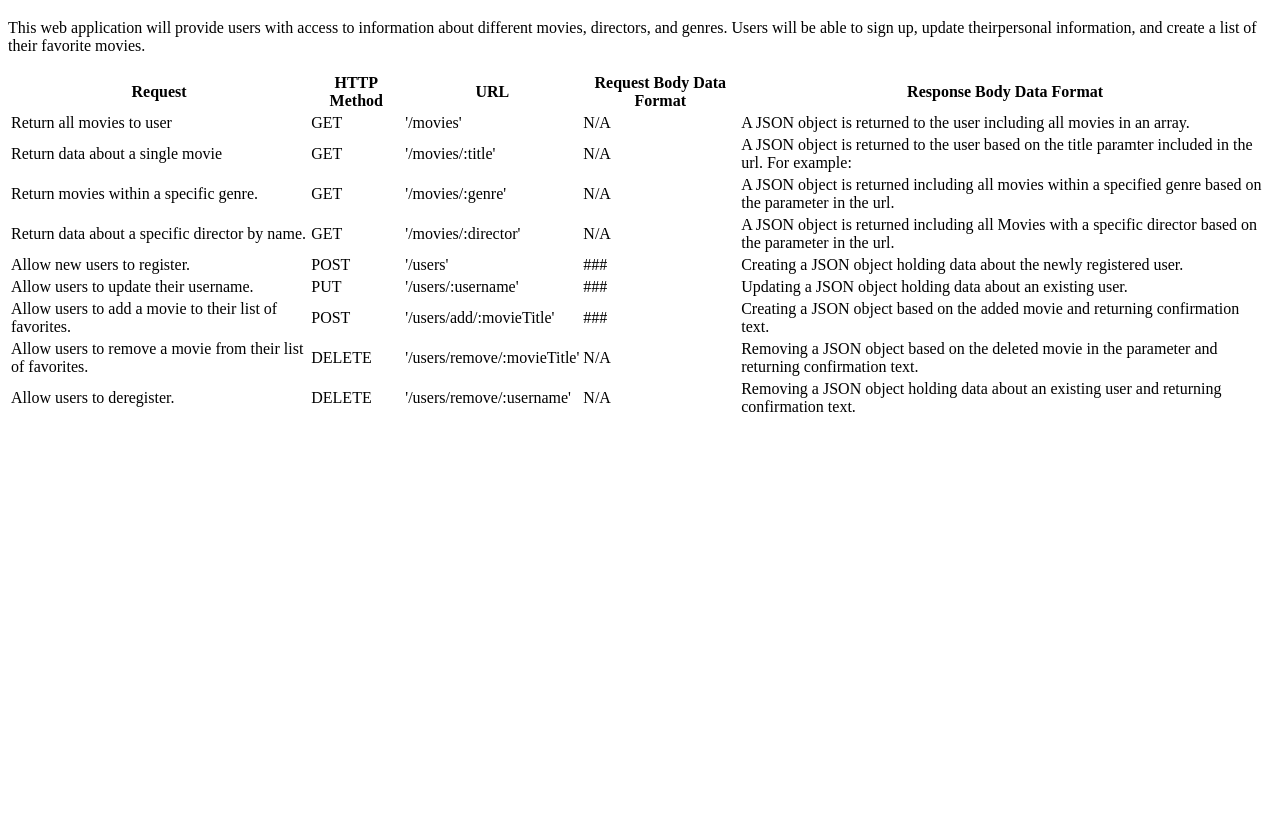
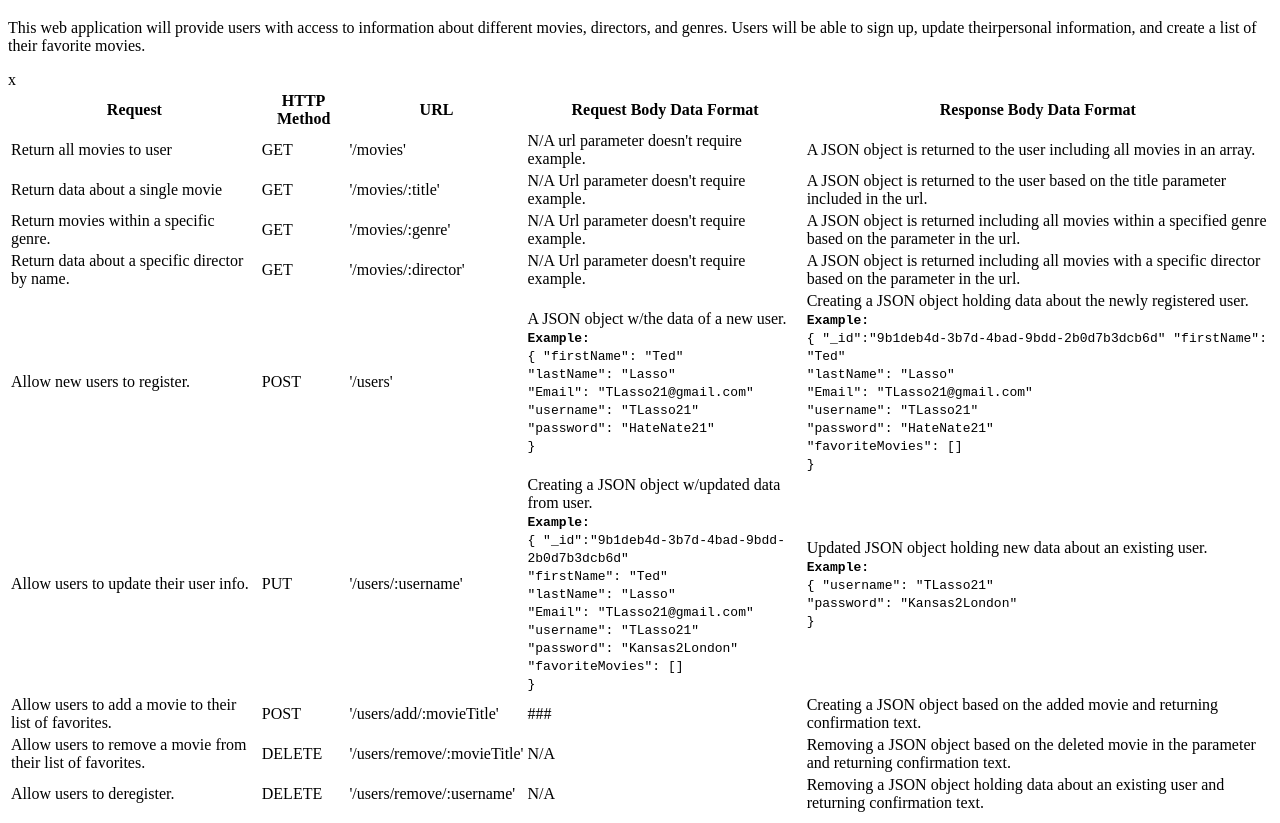
Before and after one commit to RHBusch/movie_api, a website: page public/documentation.html in a window 1280 px wide. Shown: the part 61-884 px from the top of the page. Before the commit the page ends 800 px from the top, so only its background shows below. Drawn offline with Linux system fonts and the light colour scheme.

Commit message:
Adding additional documentation to body requests and responses

```diff
--- a/public/documentation.html
+++ b/public/documentation.html
@@ -22,7 +22,7 @@
         <th>Response Body Data Format</th>
       </tr>
 
-    </thead>
+    </thead>x
 
     <tbody>
 
@@ -30,24 +30,21 @@
           <td> Return all movies to user</td>
           <td>GET</td>
           <td>'/movies'</td>
-          <td>N/A</td>
+          <td>N/A url parameter doesn't require example.</td>
           <td> A JSON object is returned to the user including all movies in an array. </td>
 
       </tr>
           <td>Return data about a single movie</td>
           <td>GET</td>
           <td>'/movies/:title' </td>
-          <td>N/A</td>
-          <td>A JSON object is returned to the user based on the title paramter included in the url. For example: <br>
-
-
-          </td>
+          <td>N/A Url parameter doesn't require example.</td>
+          <td>A JSON object is returned to the user based on the title parameter included in the url.</td>
 
       <tr>
         <td>Return movies within a specific genre.</td>
         <td>GET</td>
         <td>'/movies/:genre'</td>
-        <td>N/A</td>
+        <td>N/A Url parameter doesn't require example.</td>
         <td>A JSON object is returned including all movies within a specified genre based on the parameter in the url.</td>
       </tr>
 
@@ -55,24 +52,73 @@
         <td>Return data about a specific director by name.</td>
         <td>GET</td>
         <td>'/movies/:director'</td>
-        <td>N/A</td>
-        <td> A JSON object is returned including all Movies with a specific director based on the parameter in the url.</td>
+        <td>N/A Url parameter doesn't require example.</td>
+        <td> A JSON object is returned including all movies with a specific director based on the parameter in the url.</td>
       </tr>
 
       <tr>
         <td>Allow new users to register.</td>
         <td>POST</td>
         <td>'/users'</td>
-        <td>###</td>
-        <td>Creating a JSON object holding data about the newly registered user. </td>
+        <td> A JSON object w/the data of a new user.
+            <br>
+            <code><strong>Example:</strong>
+              <br>
+              {
+                "firstName": "Ted"<br>
+                "lastName": "Lasso"<br>
+                "Email": "TLasso21@gmail.com" <br>
+                "username": "TLasso21" <br>
+                "password": "HateNate21"<br>
+              }
+            </code>
+        </td>
+        <td>Creating a JSON object holding data about the newly registered user.
+          <br>
+            <code><strong>Example:</strong>
+              <br>
+              {
+                "_id":"9b1deb4d-3b7d-4bad-9bdd-2b0d7b3dcb6d" <!-- Called by uuid module and created for each user automatically in response-->
+                "firstName": "Ted"<br>
+                "lastName": "Lasso"<br>
+                "Email": "TLasso21@gmail.com" <br>
+                "username": "TLasso21" <br>
+                "password": "HateNate21"<br>
+                "favoriteMovies": []<br> <!-- Empty array because no favorite movies have been defined yet-->
+              }
+            </code>
+        </td>
       </tr>
 
       <tr>
-        <td>Allow users to update their username.</td>
+        <td>Allow users to update their user info.</td>
         <td>PUT</td>
         <td>'/users/:username'</td>
-        <td>###</td>
-        <td>Updating a JSON object holding data about an existing user.</td>
+        <td>Creating a JSON object w/updated data from user.
+          <br>
+          <code><strong>Example:</strong>
+            <br>
+            {
+              "_id":"9b1deb4d-3b7d-4bad-9bdd-2b0d7b3dcb6d" <br>
+              "firstName": "Ted"<br>
+              "lastName": "Lasso"<br>
+              "Email": "TLasso21@gmail.com" <br>
+              "username": "TLasso21" <br>
+              "password": "Kansas2London"<br>
+              "favoriteMovies": []<br>
+            }
+          </code>
+        </td>
+        <td>Updated JSON object holding new data about an existing user.
+        <br>
+        <code><strong>Example:</strong>
+          <br>
+          {
+            "username": "TLasso21" <br>
+            "password": "Kansas2London"<br>
+          }
+        </code>
+      </td>
       </tr>
 
       <tr>
```
